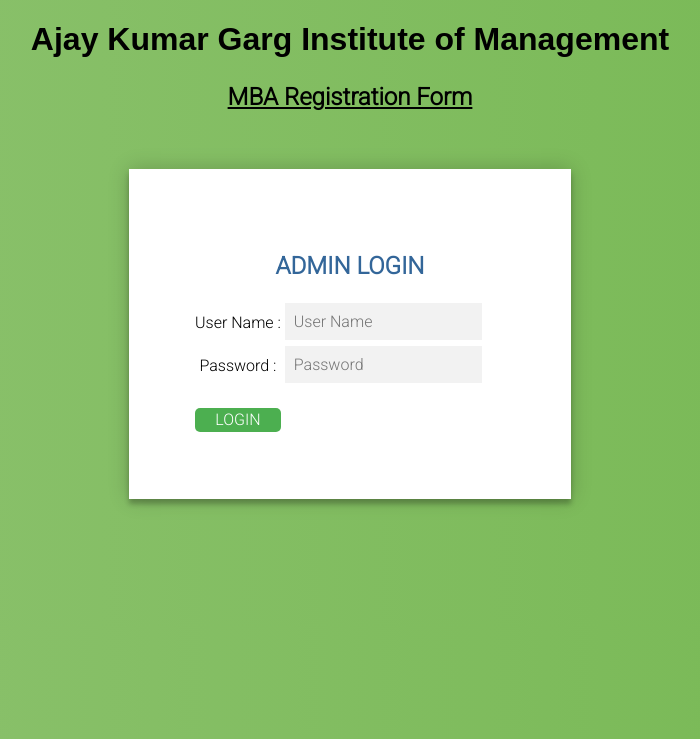
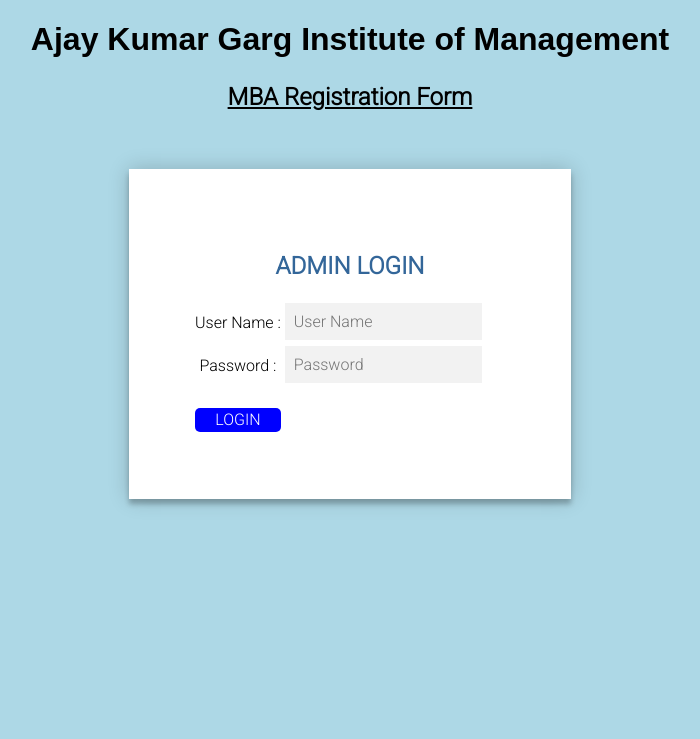
Before and after one commit to AkshatSrivastava2/MBA_Registration_Form, a PHP site: page /Latest/adminlogin.php in a window 1280 px wide. Shown: the top 739 px of the page, without its empty margins (290-990 px from the left). Run offline with PHP 8.4, Linux system fonts and the light colour scheme.

Commit message:
Some bugs fixed, styling improved

```diff
--- a/admin.php
+++ b/admin.php
@@ -22,7 +22,7 @@ else{
   margin-bottom: 12px;
 }
 button{
-  background-color: #4CAF50;
+  background-color:   #0000FF;
     border: none;
     color: white;
     padding: 1% 1%;
--- a/confirmsubmit.php
+++ b/confirmsubmit.php
@@ -80,14 +80,14 @@ if(isset($_POST['submit']))
 
 	$query=mysqli_query($con,"SELECT email FROM studentdetails WHERE email='".$email."'");
 
-if(mysqli_num_rows($query)==1)
+if(mysqli_num_rows($query)>=1)
   {
     while($row=mysqli_fetch_array($query))
     {
       $email1=md5($row['email']);
 	  $email=$row['email'];
     }
-    $link="<a href='localhost/MBA/reset.php?key=".$email1."'>Click here to verify your email and confirm form submission</a>";
+    $link="<a href='localhost/Latest%20MBA11/MBA/reset.php?key=".$email1."'>Click here to verify your email and confirm form submission</a>";
 
 
     require 'PHPmail/PHPMailerAutoload.php';
@@ -124,7 +124,7 @@ if(mysqli_num_rows($query)==1)
 
 				echo "<div class='alert' style='text-align:center;'>
   <span class='closebtn' onclick='this.parentElement.style.display=\"none\";'>&times;</span>
-  <strong> A verification email has been sent, kindly login to your account and click on the link for verification </strong>
+  <strong> A verification link has been sent to your email id,kindly click on that link for verification </strong>
 </div>";
 
 
--- a/index.html
+++ b/index.html
@@ -45,7 +45,7 @@
         <div class="col s12 m12 red-text left-align">
             Field marked with an asterisk (*) are required.
         </div>
-        <form method="POST" action="registration.php" name="registration">
+        <form method="POST" action="registration.php" name="registration" onsubmit="return confirm('Do you really want to submit the form?');">
             <div class="row">
                 <div class="col s1 m1"></div>
                 <div class="col s2 m2">
--- a/styleform1.css
+++ b/styleform1.css
@@ -44,7 +44,7 @@ input[type=submit] {
   font-family: "Roboto", sans-serif;
   text-transform: uppercase;
   outline: 0;
-  background: #4CAF50;
+  background:   #0000FF;
   width: 100%;
   border: 0;
   padding: 3%;
@@ -57,15 +57,15 @@ input[type=submit] {
 
 }
 .form button:hover,.form button:active,.form button:focus {
-  background: #43A047;
+  background: #ADD8E6;
 }
 
 body {
-  background: #76b852;
-  background: -webkit-linear-gradient(right, #76b852, #8DC26F);
+  background-color:   #ADD8E6;
+ /* background: -webkit-linear-gradient(right, #76b852, #8DC26F);
   background: -moz-linear-gradient(right, #76b852, #8DC26F);
   background: -o-linear-gradient(right, #76b852, #8DC26F);
-  background: linear-gradient(to left, #76b852, #8DC26F);
+  background: linear-gradient(to left, #76b852, #8DC26F);*/
   font-family: "Roboto", sans-serif;
 
 }
```
